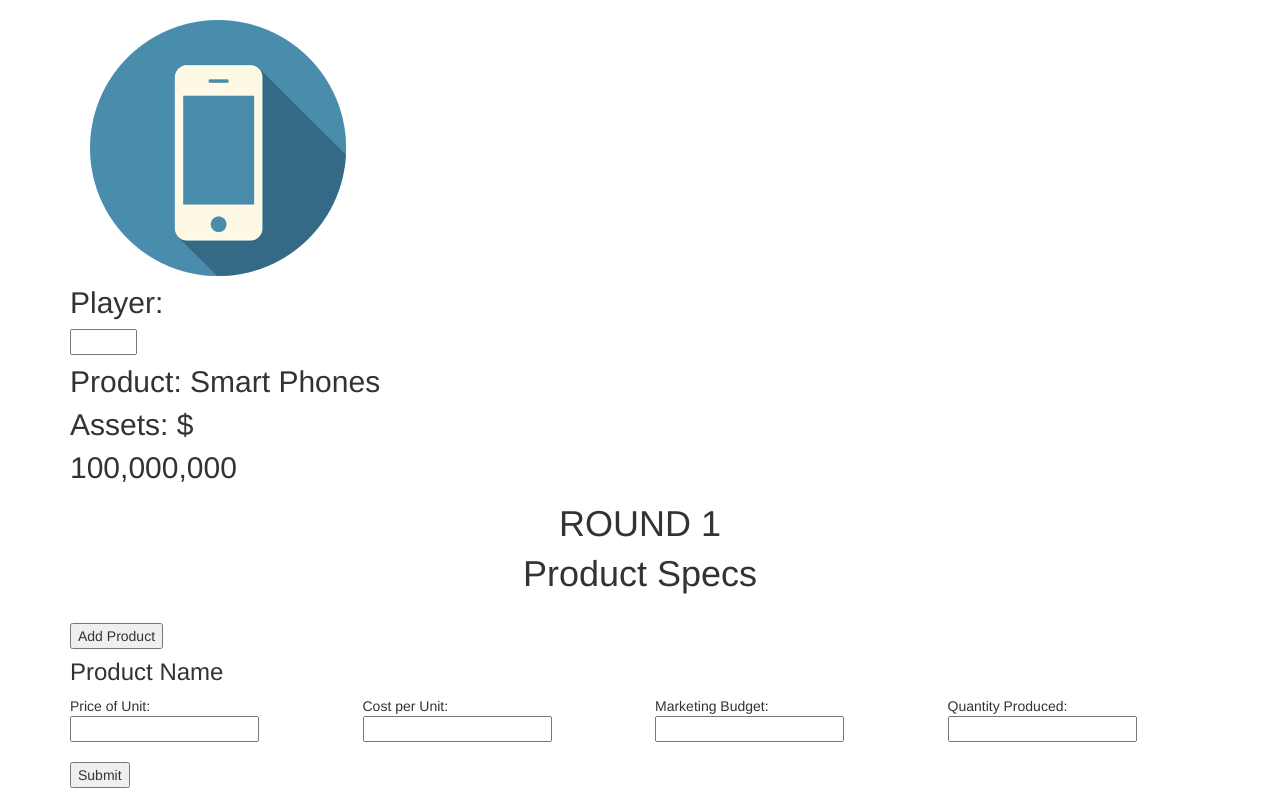
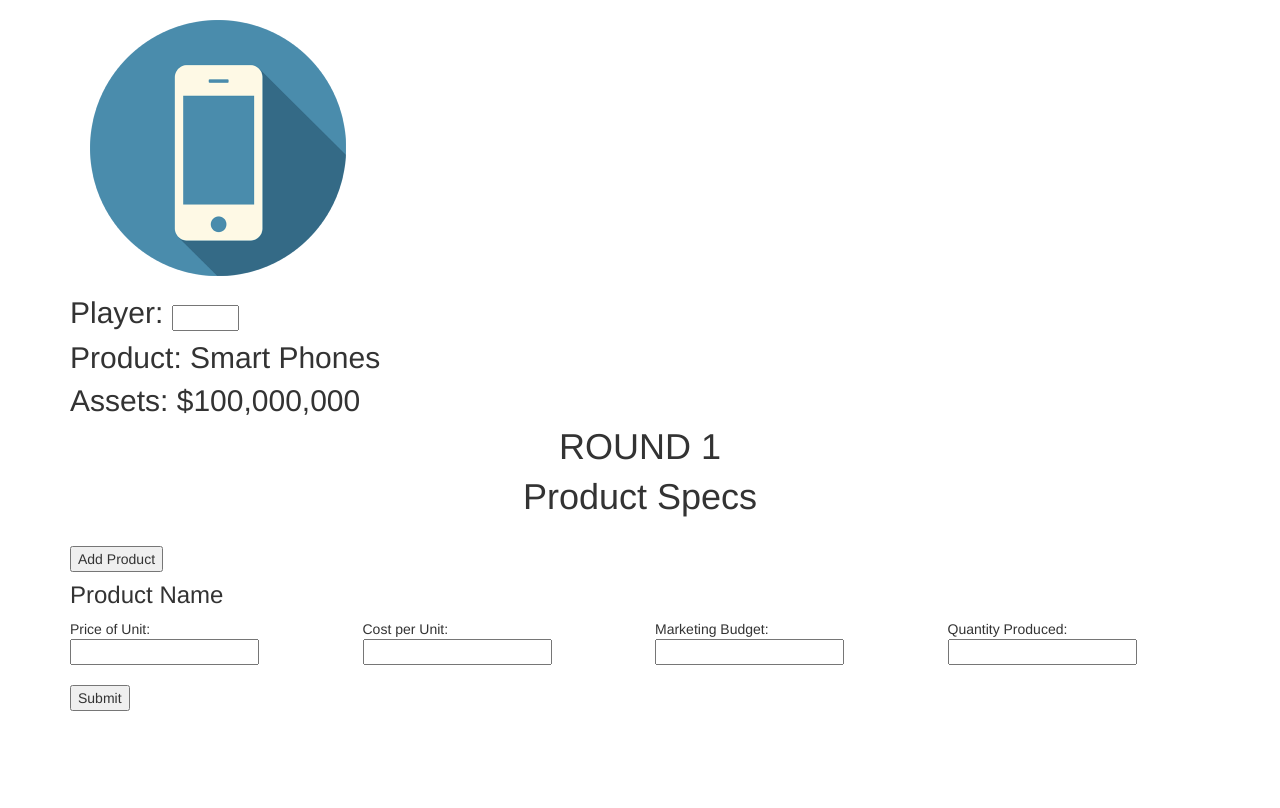
Before and after one commit to walterwu/BestGameEver, a plain HTML site: page index.html in a window 1280 px wide. Drawn offline with Linux system fonts and the light colour scheme; a script that the page names is missing.

Commit message:
inline assets and player boxes

```diff
--- a/fieldScript.js
+++ b/fieldScript.js
@@ -15,6 +15,8 @@ function myFunction() {
     }
     var profit = (sales * price) - (cost * quantity) - marketing;
     assets += profit;
+    var tempAssets = (int) assets;
+    var formattedAssets = "";
     document.getElementById("assetValue").innerHTML = assets;
 }
 
--- a/index.css
+++ b/index.css
@@ -4,6 +4,7 @@
     margin-right: auto;
     width: 256px;
     margin-top: 20px;
+    margin-bottom: 20px;
 }
 #div1 {
 	padding-top: 20px;
--- a/index.html
+++ b/index.html
@@ -11,10 +11,10 @@
 		<div class= "row">
 			<div class= "col-lg-4">
 				<div class="productIcon"><img src="images/smartphone.png"></div>
-				<h2> Player: </h1>
-				<input type="text" id="player" name="Player Name" size= "5";>
+				<h2 style = "display:inline"> Player: </h1>
+				<input type="text" id="player" name="Player Name" size= "5" style = "display:inline";>
 				<h2> Product: Smart Phones </h2>
-				<h2> Assets: $<h2 id = "assetValue">100,000,000</h2> </h2>
+				<h2 style = "display:inline"> Assets: $<h2 id = "assetValue" style = "display:inline">100,000,000</h2> </h2>
 			</div>
 			<div class= "col-lg-8">
 
```
